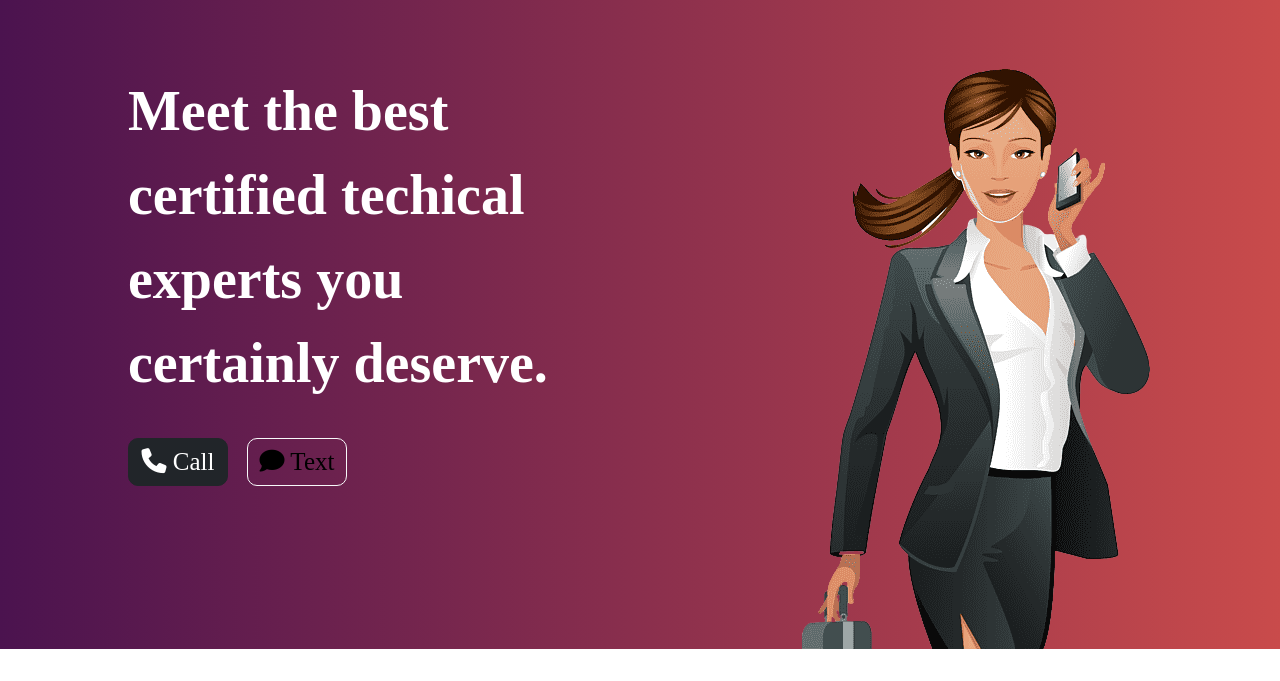
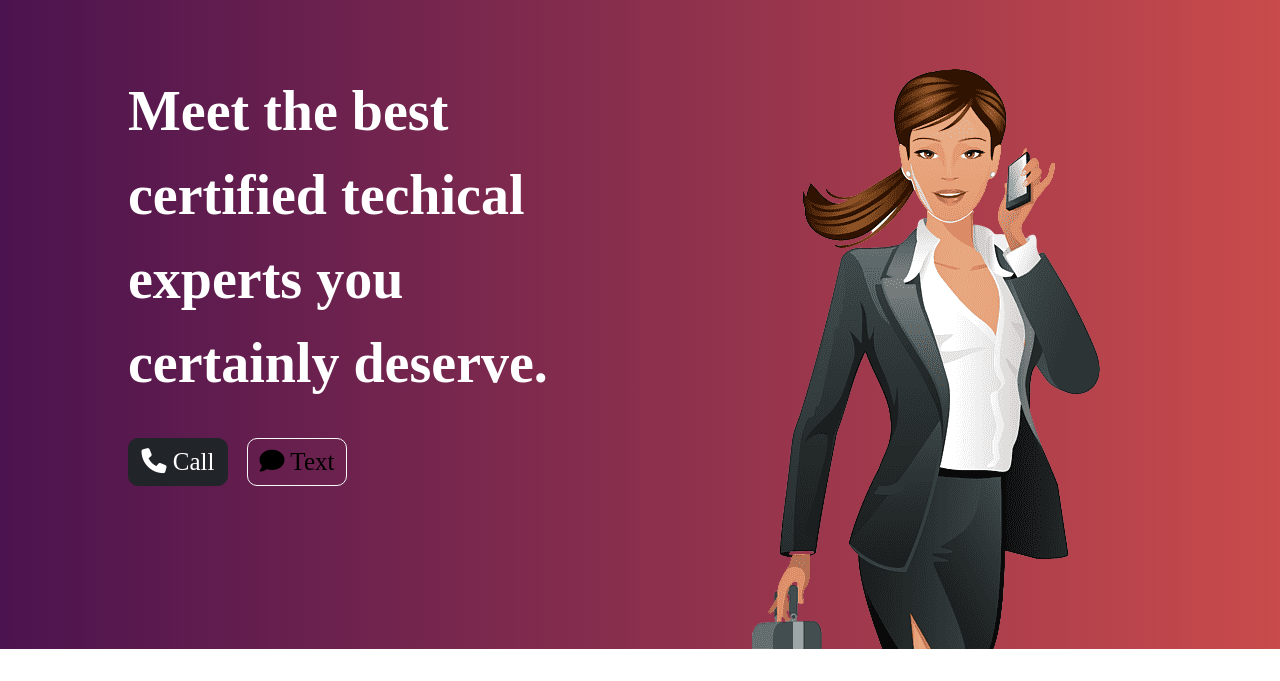
Before and after one commit to samibanks01/geekhand1.0, a plain HTML site: page index.html in a window 1280 px wide. Shown: the part 119-800 px from the top of the page. Drawn offline with nearby package versions, Linux system fonts and the light colour scheme.

Commit message:
push a minor commit

```diff
--- a/css/styles.css
+++ b/css/styles.css
@@ -78,7 +78,7 @@ p {
 }
 
 .title-image {
-  padding: 0 10% 0 30%;
+  padding: 0 24% 0 20%;
 }
 
 #features {
```
